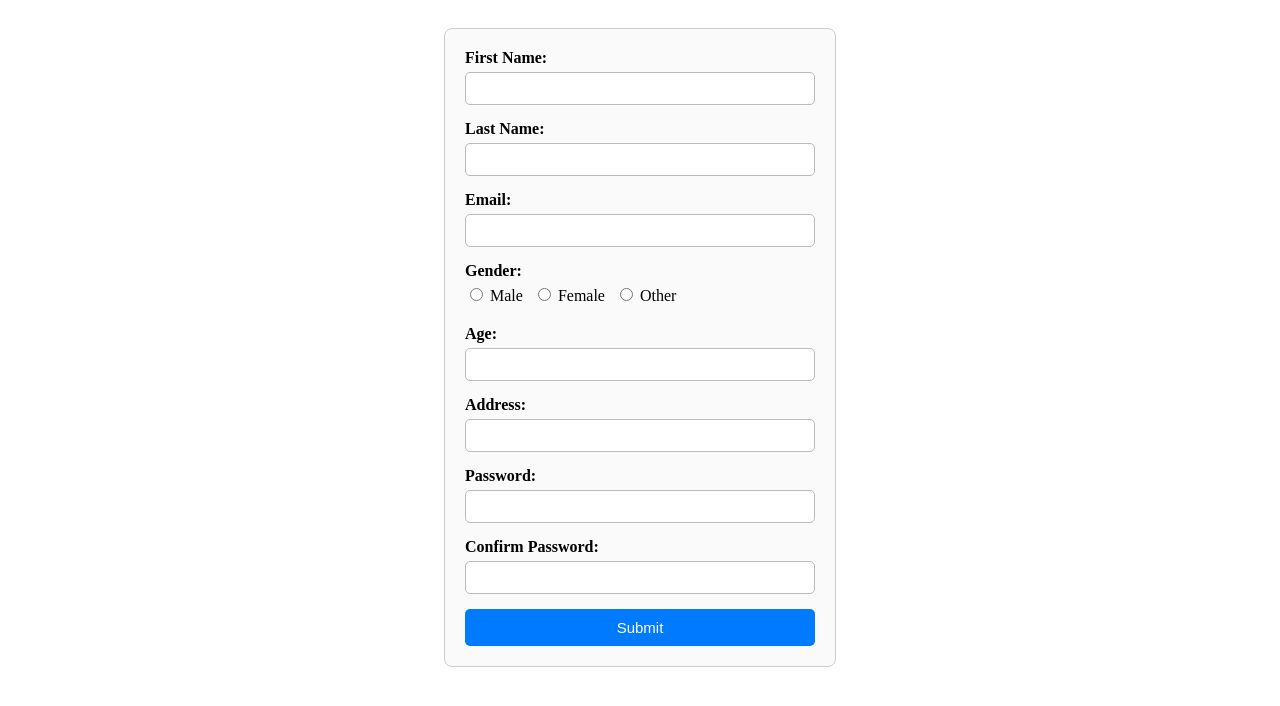
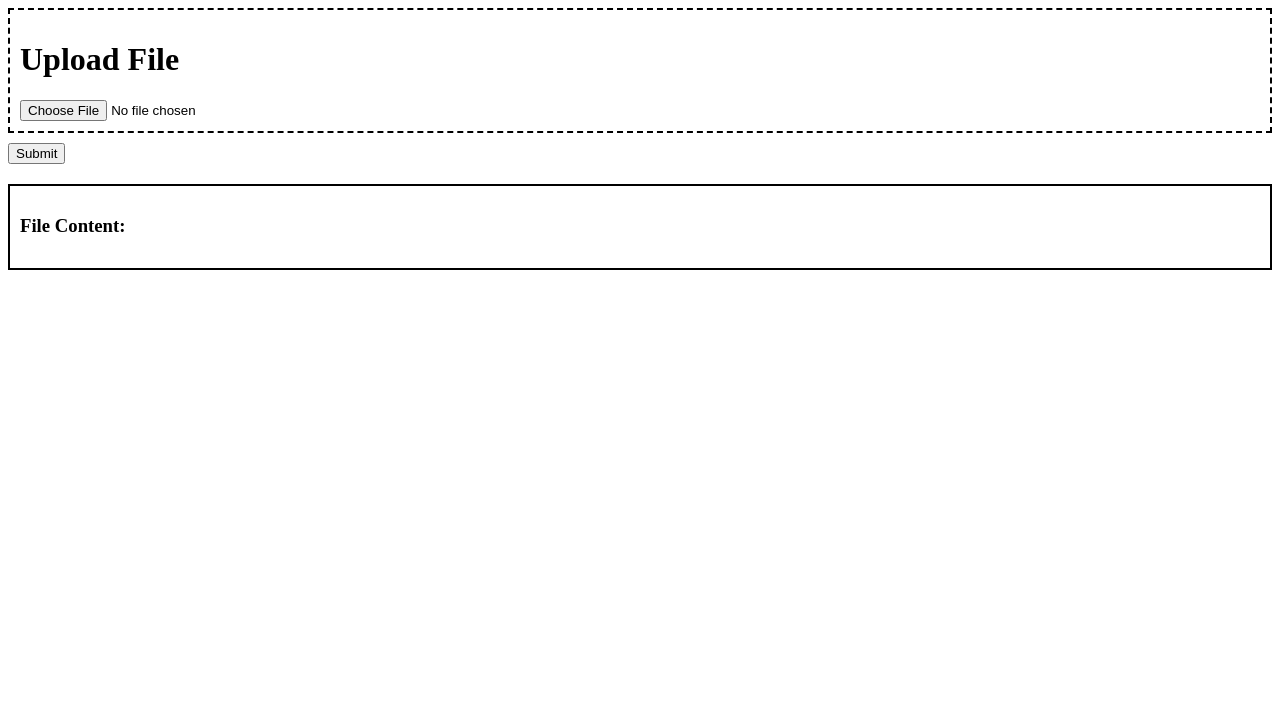
Before and after one commit to mayur2410-tech/Interview-Coding-Questions, a React (Vite) app in the folder ReactJS/: page / in a window 1280 px wide. Shown: the top 706 px of the page. Built offline with nearby package versions, Linux system fonts and the light colour scheme.

Commit message:
drag and drop and read file

```diff
--- a/ReactJS/src/App.jsx
+++ b/ReactJS/src/App.jsx
@@ -3,13 +3,18 @@ import Counter from './components/1.Counter/Counter'
 import Todo from './components/3.Implement a simple Todo app with add and remove/Todo'
 import ColorChange from './components/4. Create Button that  change color when clicked/ColorChange'
 import Form from './components/5.Build a form with multiple fields and validation. (useState)/Form'
+import Fetch from './components/6.Pagination/Fetch'
+import FileUpload from './components/7.Drag Drop/FileUpload'
 const App = () => {
   return (
     <div>
       {/* <Counter /> */}
       {/* <Todo /> */}
       {/* <ColorChange /> */}
-      <Form />
+      {/* <Form /> */}
+      {/* <Fetch /> */}
+     <FileUpload />
+
     </div>
   )
 }
--- /dev/null
+++ b/ReactJS/src/components/7.Drag Drop/FileUpload.jsx
@@ -0,0 +1,69 @@
+import React, { useState } from 'react';
+
+function FileUpload() {
+  const [selectedFile, setSelectedFile] = useState(null);
+  const [content, setContent] = useState('');
+  const [isDragging, setIsDragging] = useState(false);
+
+  // Save selected file to state
+  const handleFileSelect = (e) => {
+    setSelectedFile(e.target.files[0]);
+  };
+
+  // Read file only when clicking Submit
+  const handleSubmit = () => {
+    if (!selectedFile) {
+      alert("Please select a file first.");
+      return;
+    }
+
+    const reader = new FileReader();
+
+    reader.onload = (event) => {
+      setContent(event.target.result);
+    };
+
+    reader.readAsText(selectedFile);
+  };
+
+function onHover(e){
+  e.preventDefault();
+  setIsDragging(true);
+}
+
+function onLeave(e){
+  e.preventDefault();
+  setIsDragging(false);
+}
+function onDrop(e){
+  e.preventDefault();
+  setIsDragging(false);
+
+  const file=e.dataTransfer.files[0];
+  setSelectedFile(file);
+}
+
+
+  return (
+    <div>
+      <div style={{marginBottom:"10px",border:"2px dashed black",padding:"10px"}}
+      onDragOver={onHover}
+      onDragLeave={onLeave}
+      onDrop={onDrop}
+      >
+
+      <h1>Upload File</h1>
+
+      <input type="file" onChange={handleFileSelect} />
+      </div>
+      <button onClick={handleSubmit}>Submit</button>
+
+      <div style={{ border: "2px solid black", marginTop: "20px", padding: "10px" }}>
+        <h3>File Content:</h3>
+        <h1>{content}</h1>
+      </div>
+    </div>
+  );
+}
+
+export default FileUpload;
```
